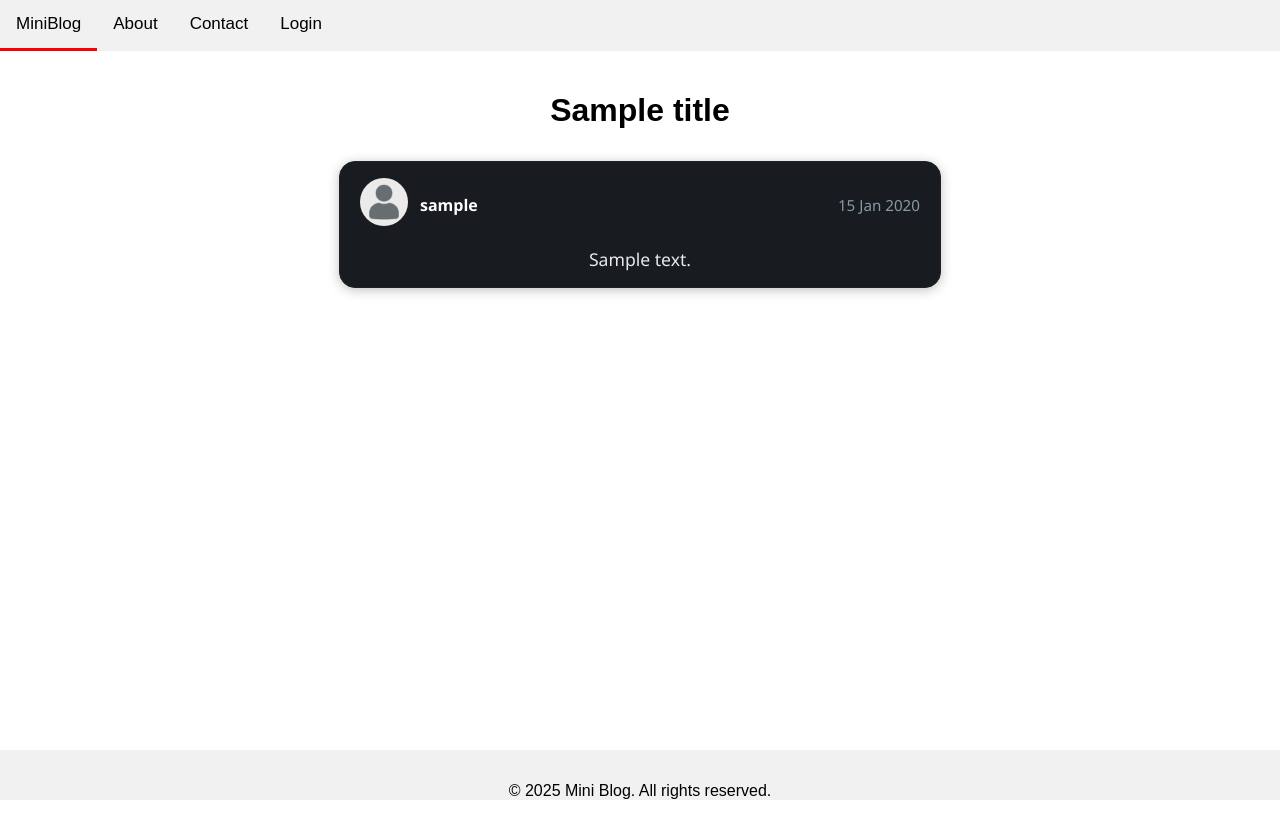
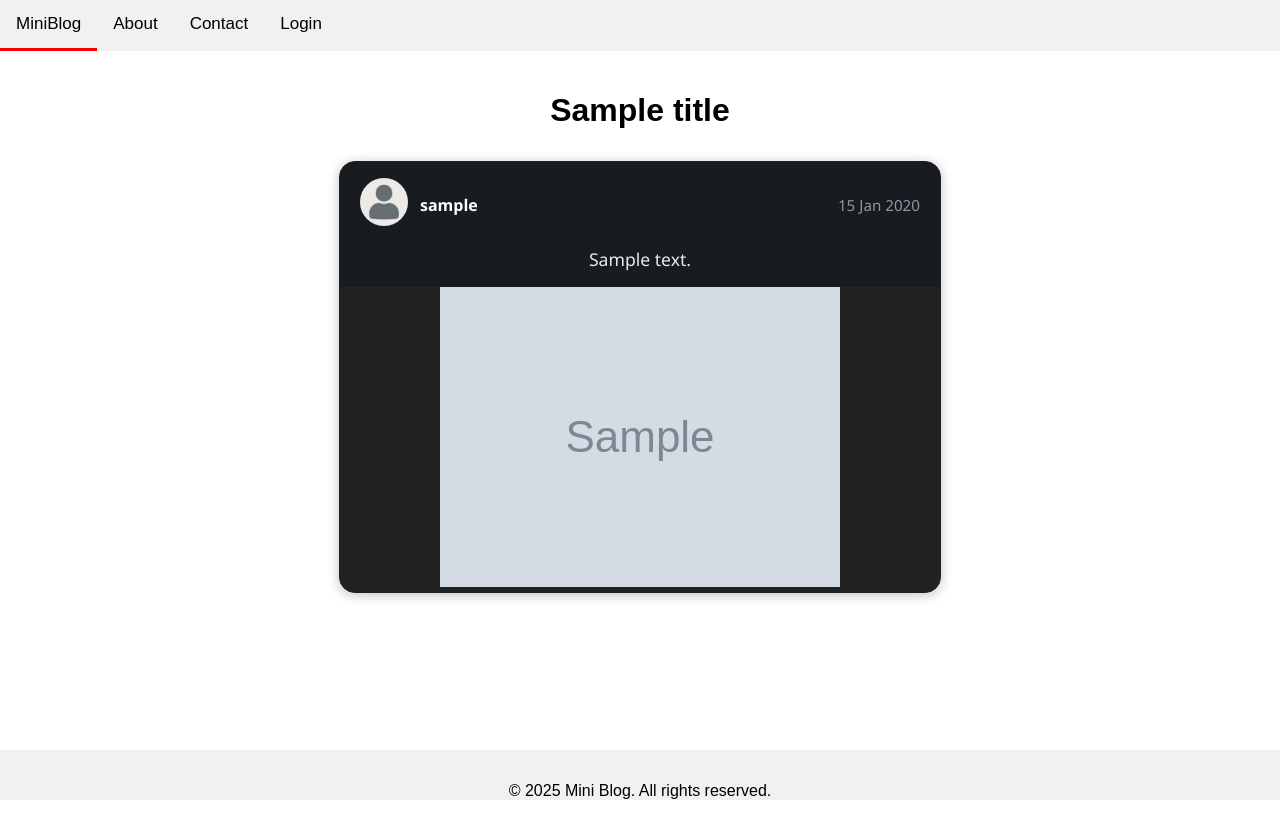
Before and after one commit to seniordaniel1/CS546-Final-Project, a Node server app: template views/home.handlebars in a window 1280 px wide. Run offline with Node 20, Linux system fonts and the light colour scheme; the template is opened without the code that fills it: most values are stand-ins (such as "Sample title", 1, 10 or a date in 2020); grey boxes marked "Sample" are stand-in pictures; some libraries are stand-ins or nearby versions.

Commit message:
Add option to add image Url

```diff
--- a/data/posts.js
+++ b/data/posts.js
@@ -4,9 +4,10 @@ import { userData, commentData } from "./index.js";
 import { ObjectId } from 'mongodb';
 
 const exportedMethods = {
-    createPost: async (userId, content, imageUrl=null) => {
+    createPost: async (userId, content, imageUrl = null) => {
         // Depending on if post has an image url, validate
-        if (imageUrl === null) {
+
+        if (imageUrl === null || imageUrl.length === 0) {
             const currArgs = [userId, content];
             await checkInputsExistence(currArgs);
             await checkNumArguments(currArgs, 2, "createPostNoImage");
@@ -22,7 +23,7 @@ const exportedMethods = {
 
         strMaxLength(content, 200, "createPost-content")
 
-        await userData.getUserById(userId);
+        const userProfile = await userData.getUserById(userId);
 
         // Trim All arguments:
         userId = await validateIdAndReturnTrimmedId(userId);
@@ -42,6 +43,7 @@ const exportedMethods = {
         // Create a new post object
         const newPost = {
             userId: userId,
+            username: userProfile.username,
             content: content,
             imageUrl: imageUrl,
             timestamp: timestamp,
--- a/public/js/createPost.js
+++ b/public/js/createPost.js
@@ -7,12 +7,31 @@ $(document).ready(function () {
             url: '/users/createPost',
             data: formData,
             success: function (newPost) {
+
+
+
                 // Append the new post to the posts list
                 $('article.post').first().before(`
+
                         <article class="post">
-                            <h2><a href="/posts/${newPost._id}">${newPost.userId}</a></h2>
-                            <p>${newPost.content}</p>
-                        </article>
+        <div class="post-header">
+            <img class="post-avatar" src="/assets/default.png" alt="avatar">
+            <a class="post-user" href="/users/${newPost.userId}">${newPost.username}</a>
+            <span class="post-timestamp">${newPost.timestamp}</span>
+        </div>
+        <a href="/posts/${newPost._id}" class="post-link">
+            <div class="post-content">
+                ${newPost.content}
+            </div>
+
+            ${newPost.imageUrl ? `<div class="post-image">
+                <img src="${newPost.imageUrl}" alt="Post Image">
+            </div>` : ``}
+
+        </a>
+    </article>
+
+
                     `);
                 $('#newPostForm')[0].reset();
             },
--- a/views/getUserById.handlebars
+++ b/views/getUserById.handlebars
@@ -31,6 +31,11 @@
             <div class="post-content">
                 {{this.content}}
             </div>
+            {{#if imageUrl}}
+            <div class="post-image">
+                <img src="{{imageUrl}}" alt="Post Image">
+            </div>
+            {{/if}}
         </article>
     </a>
     {{/each}}
--- a/views/home.handlebars
+++ b/views/home.handlebars
@@ -1,9 +1,13 @@
 <h1>{{title}}</h1>
 
 {{#if user}}
-<form id="newPostForm">
+<form id="newPostForm" enctype="multipart/form-data">
     <textarea name="content" placeholder="Write your post here..." maxlength="200" required></textarea>
+    <textarea name="imageUrl" placeholder="Attach an image url" maxlength="200"></textarea>
+
+    <div stlye="display:flex; justify-content:space-between;">
         <button type="submit">Post</button>
+    </div>
 </form>
 {{/if}}
 
@@ -19,6 +23,11 @@
             <div class="post-content">
                 {{content}}
             </div>
+            {{#if imageUrl}}
+            <div class="post-image">
+                <img src="{{imageUrl}}" alt="Post Image">
+            </div>
+            {{/if}}
         </a>
     </article>
 </a>
```
Lines whose indentation alone changed are shown as unchanged.
